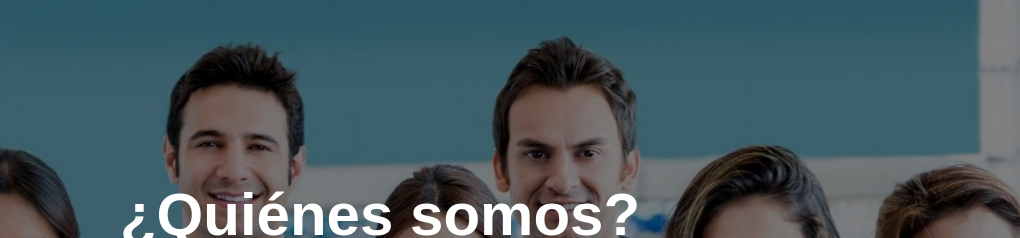
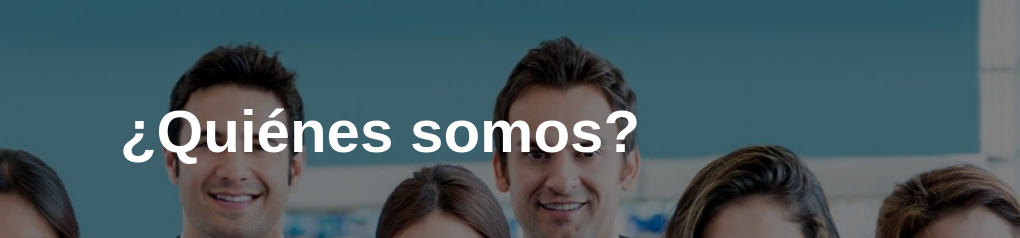
Before and after one commit to YramGB/Farmapronto, a plain HTML site: page quienes_somos.html in a window 1280 px wide. Shown: the part 122-360 px from the top of the page, 260-1280 px from the left. Drawn offline with Linux system fonts and the light colour scheme.

Commit message:
Update app.css

```diff
--- a/css/app.css
+++ b/css/app.css
@@ -671,7 +671,7 @@ img.redimension4{
 }
 
 .texto-primario3{
-    transform: translate(-50%, -200%);
+    transform: translate(-50%, -320%);
     font-size: 30px;
 }
 .texto-secundario3{
```
